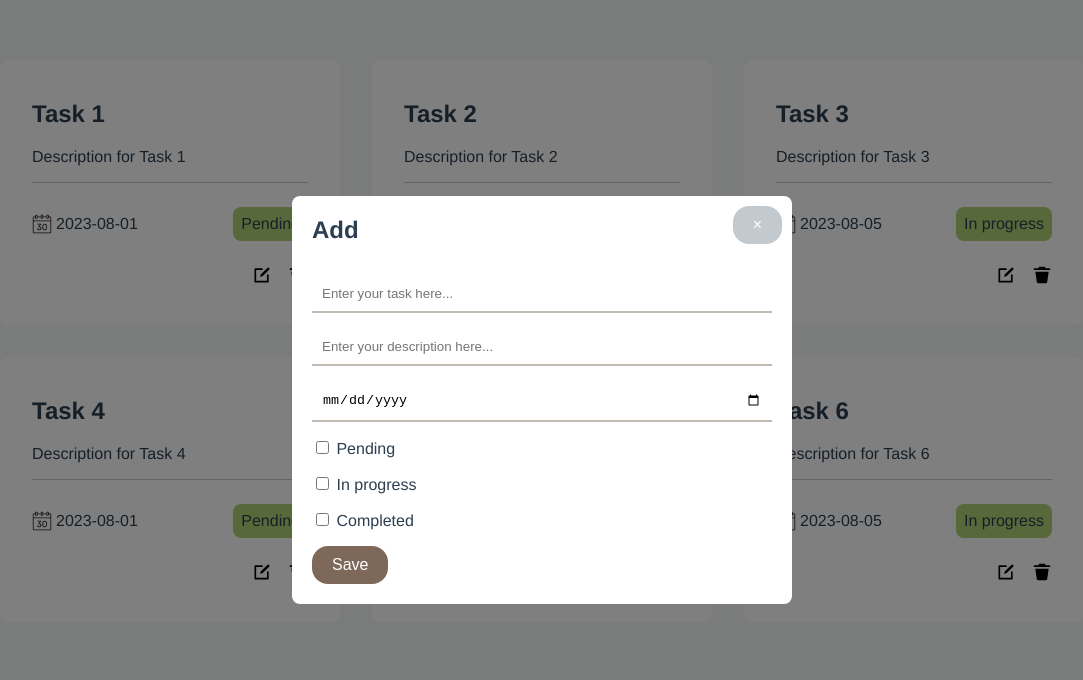
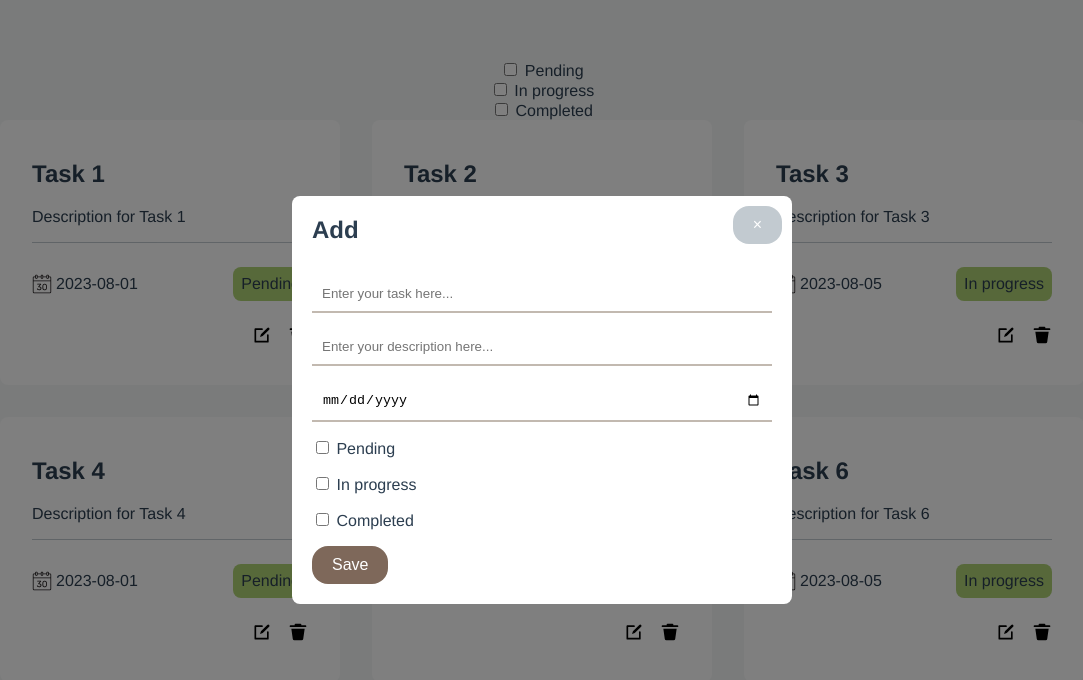
Before and after one commit to JAIOMP/Task-Manager, a Vue app: page / in a window 1280 px wide. Shown: the top 680 px of the page, without its empty margins (98-1181 px from the left). Built offline with nearby package versions, Linux system fonts and the light colour scheme.

Commit message:
feat: add task manager and task filter component

```diff
--- a/src/App.vue
+++ b/src/App.vue
@@ -1,11 +1,9 @@
 <script setup lang="ts">
-import TaskList from './components/TaskList.vue';
-import UpdateTask from './components/UpdateTask.vue'
+import TaskManager from './components/TaskManager.vue';
 </script>
 
 <template>
-  <TaskList />
-  <UpdateTask />
+  <TaskManager />
 </template>
 
 
--- /dev/null
+++ b/src/components/TaskFilter.vue
@@ -0,0 +1,20 @@
+<script setup lang="ts">
+import TaskStatus from './TaskStatus.vue'
+
+function setFilter(event: Event) {
+  console.log(event)
+}
+
+</script>
+
+<template>
+  <TaskStatus
+    :isFilter="true"
+    :setFilter="setFilter"
+  />
+</template>
+
+
+<style>
+
+</style>
--- /dev/null
+++ b/src/components/TaskManager.vue
@@ -0,0 +1,16 @@
+<script setup lang="ts">
+import TaskList from './TaskList.vue';
+import TaskFilter from './TaskFilter.vue';
+import UpdateTask from './UpdateTask.vue'
+
+</script>
+
+<template>
+  <TaskFilter />
+  <TaskList />
+  <UpdateTask />
+</template>
+
+
+<style>
+</style>
--- a/src/components/TaskStatus.vue
+++ b/src/components/TaskStatus.vue
@@ -12,17 +12,25 @@ const TASK_STATUS = {
 
 interface Props {
   taskStatus: Status
+  isFilter: boolean
+  setFilter: Function
 }
 
 const props = withDefaults(defineProps<Props>(), {
   taskStatus: 'Pending',
+  isFilter: false,
+  setFilter: () => {}
 })
 
 
 const selectedStatus = ref<Status>(props.taskStatus)
 
-function updateStatus(status: Status) {
-  selectedStatus.value = status
+function updateStatus(status: Status, event: Event | undefined) {
+  if (!props.isFilter) {
+    selectedStatus.value = status
+  } else {
+    props.setFilter(event)
+  }
 }
 
 </script>
@@ -33,7 +41,7 @@ function updateStatus(status: Status) {
         :label="label"
         :value="status"
         :checked="selectedStatus === status as Status"
-        :change="() => updateStatus(status as Status)"
+        :change="(event?: Event) => updateStatus(status as Status, event)"
       />
   </div>
 </template>
--- a/src/components/atoms/Checkbox.vue
+++ b/src/components/atoms/Checkbox.vue
@@ -2,7 +2,7 @@
 import { withDefaults, defineProps } from 'vue';
 
 interface Props {
-  change:  () => void
+  change: () => void
   value: string
   checked: boolean
   label: string
```
